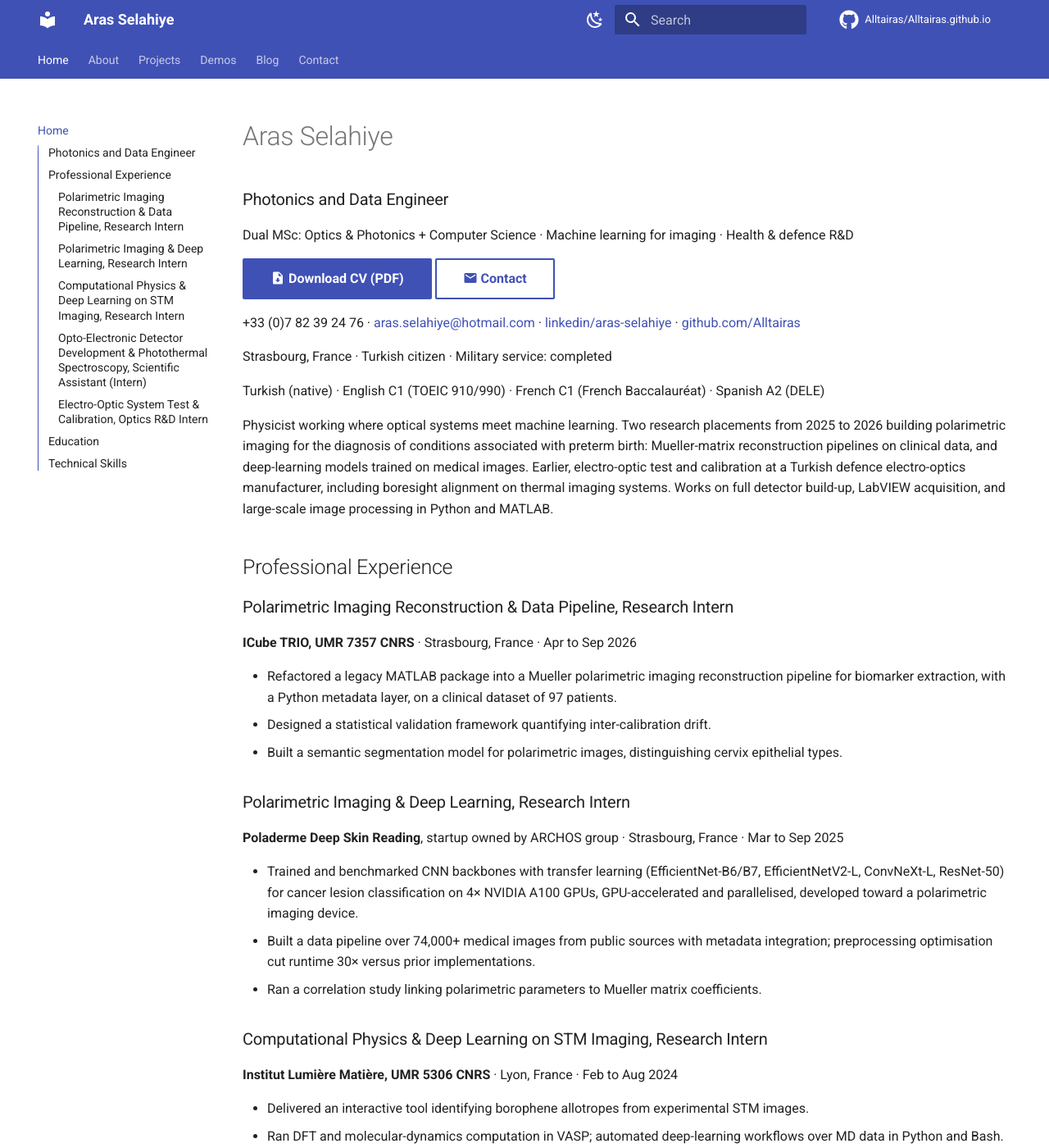
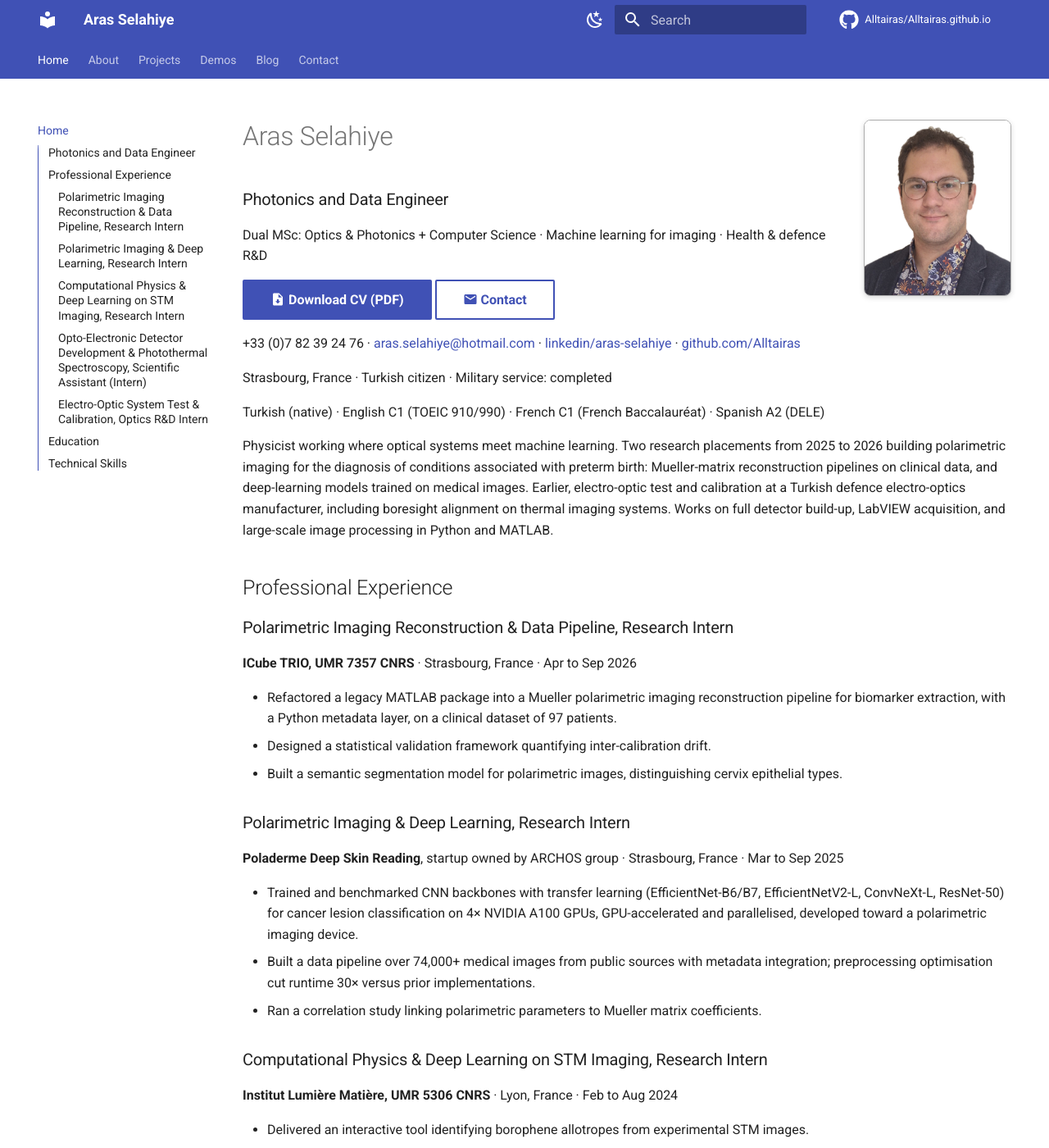
Before and after one commit to Alltairas/Alltairas.github.io, an MkDocs documentation site: the page built from docs/index.md, in a window 1280 px wide and 1400 px high. Shown: the whole window at 82% size. Built offline with MkDocs 1.6.1 and Material for MkDocs 9.7.7, drawn with Linux system fonts in a browser that asks for light colours; comment, search, counter and statistics services are not loaded.

```diff
--- /dev/null
+++ b/docs/assets/css/iss-tracker.css
@@ -0,0 +1,11 @@
+/* ISS marker on the tracker map.
+   The source SVG is a flat #333 silhouette, which sinks into OpenStreetMap's
+   darker forest-green and water-blue fills. Stacked white drop-shadows build a
+   thin halo around the outline so the station stays readable over any tile,
+   with a soft dark shadow underneath to lift it off the map. */
+.iss-marker-icon {
+  filter:
+    drop-shadow(0 0 1px #fff)
+    drop-shadow(0 0 2px #fff)
+    drop-shadow(0 1px 3px rgb(0 0 0 / 45%));
+}
--- /dev/null
+++ b/docs/assets/css/profile.css
@@ -0,0 +1,37 @@
+/* Profile headshot, floated to the top-right of the Home and About pages. */
+.md-typeset .profile-photo {
+  float: right;
+  width: 180px;
+  max-width: 40%;
+  margin: 0 0 1rem 1.5rem;
+  border-radius: 8px;
+  /* The photo has a pure white background and Material's light scheme page
+     background is also #fff, so the border is what gives it an edge at all.
+     --lighter (32% alpha) rather than --lightest (12%), which is invisible here. */
+  border: 1px solid var(--md-default-fg-color--lighter);
+  box-shadow: 0 2px 6px rgb(0 0 0 / 15%);
+}
+
+/* On the slate scheme the white background is glaring instead of invisible;
+   take a little off it. Drop this rule to render the photo at full brightness. */
+[data-md-color-scheme="slate"] .md-typeset .profile-photo {
+  filter: brightness(0.94);
+}
+
+/* The image is alone in its own <p>; collapse that wrapper so the float starts
+   flush with the top of the content instead of an em lower. */
+.md-typeset p:has(> .profile-photo) {
+  margin: 0;
+}
+
+/* Below Material's small breakpoint, stack it above the title instead of
+   squeezing the text into a narrow column beside it. */
+@media screen and (max-width: 44.9375em) {
+  .md-typeset .profile-photo {
+    float: none;
+    display: block;
+    width: 150px;
+    max-width: 60%;
+    margin: 0 auto 1.25rem;
+  }
+}
--- a/docs/assets/js/iss-tracker.js
+++ b/docs/assets/js/iss-tracker.js
@@ -6,15 +6,22 @@
   if (!mapEl || typeof L === 'undefined') return;
 
   const map = L.map(mapEl).setView([0, 0], 2);
-  L.tileLayer('https://{s}.basemaps.cartocdn.com/light_all/{z}/{x}/{y}{r}.png', {
-    attribution: '&copy; OpenStreetMap contributors &copy; CARTO',
+  // CARTO's basemaps now watermark every tile with "API KEY REQUIRED", so serve
+  // straight from OpenStreetMap instead — no key, no sign-up. Single host rather
+  // than the old {s} subdomain rotation, and no {r} since OSM has no @2x tiles.
+  L.tileLayer('https://tile.openstreetmap.org/{z}/{x}/{y}.png', {
+    attribution: '&copy; <a href="https://www.openstreetmap.org/copyright">OpenStreetMap</a> contributors',
     maxZoom: 19,
   }).addTo(map);
 
-  const issIcon = L.divIcon({
-    html: '🛰️', // satellite emoji
+  // Absolute path: this script runs in the context of /demos/iss-tracker/, so a
+  // relative URL would resolve against that page rather than the asset root.
+  // Safe here because the site is a GitHub user page served from the domain root.
+  const issIcon = L.icon({
+    iconUrl: '/assets/img/iss.svg',
+    iconSize: [60, 38],
+    iconAnchor: [30, 19], // centre the station on its actual coordinates
     className: 'iss-marker-icon',
-    iconSize: [28, 28],
   });
 
   const marker = L.marker([0, 0], { icon: issIcon }).addTo(map);
--- a/docs/index.md
+++ b/docs/index.md
@@ -1,3 +1,5 @@
+![Portrait of Aras Selahiye](assets/img/profil.png){ .profile-photo }
+
 # Aras Selahiye
 
 ### Photonics and Data Engineer
--- a/mkdocs.yml
+++ b/mkdocs.yml
@@ -56,6 +56,8 @@
 extra_css:
   - https://unpkg.com/leaflet@1.9.4/dist/leaflet.css
   - assets/css/terminal.css
+  - assets/css/profile.css
+  - assets/css/iss-tracker.css
 
 extra_javascript:
   - https://unpkg.com/leaflet@1.9.4/dist/leaflet.js
```
Also changed, not shown: docs/about.md (+2 -0 lines), docs/assets/img/iss.svg (added), docs/assets/img/profil.png (added), 1 other file.
